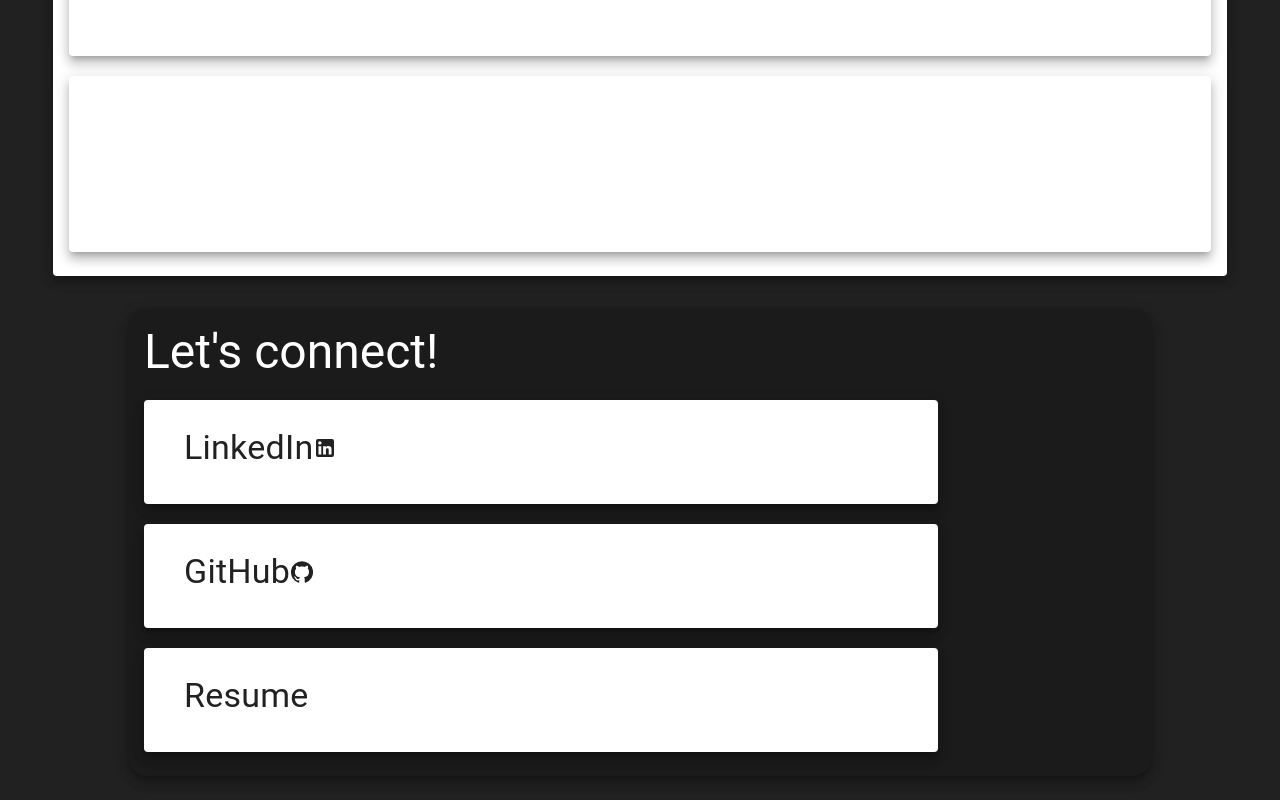
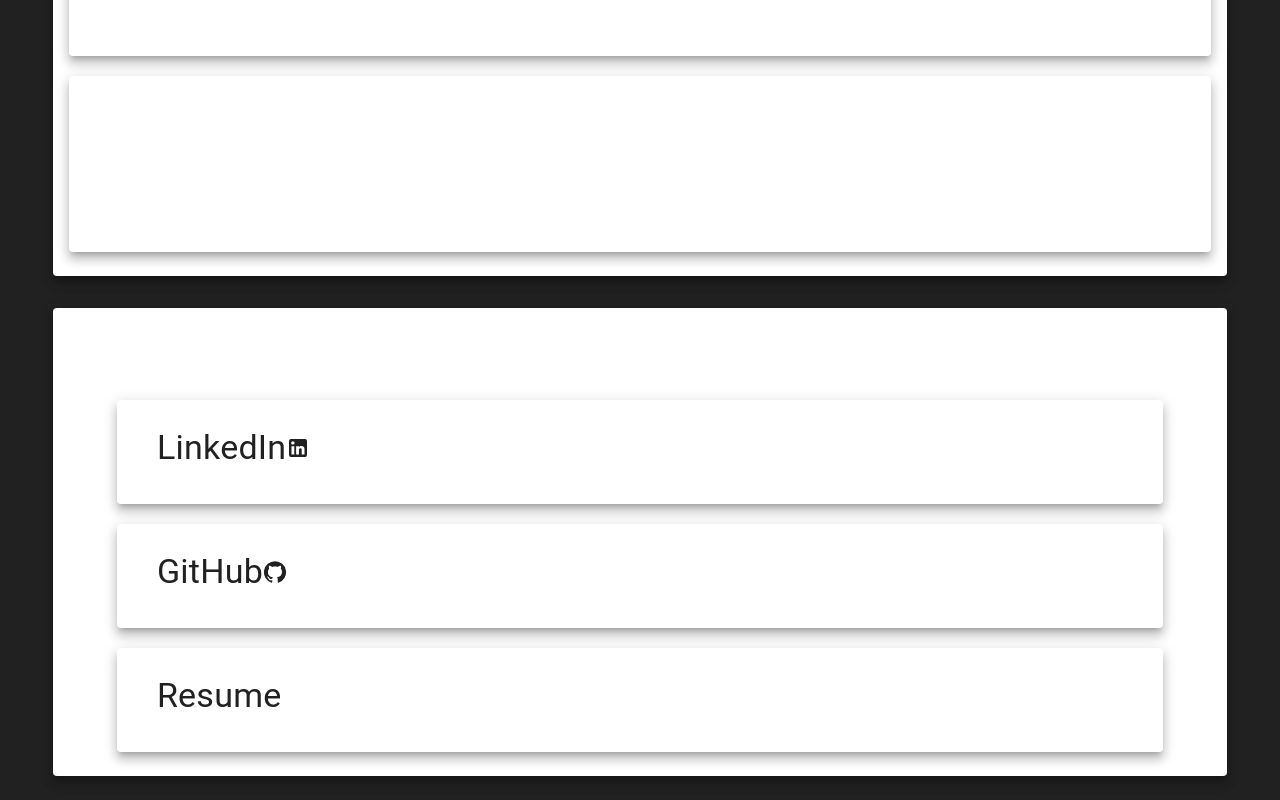
Before and after one commit to strobosco/personal-website, a Next.js app: page / in a window 1280 px wide. Shown: the part 916-1716 px from the top of the page. Built offline with nearby package versions, Linux system fonts and the light colour scheme.

Commit message:
Fixed footer

```diff
--- a/components/Footer.tsx
+++ b/components/Footer.tsx
@@ -18,12 +18,11 @@ const Footer: NextPage = () => {
   return (
     <footer>
       <Box className="mt-8 mb-6 mx-auto text-white font-body text-footer">
-        <Card
-          raised={true}
-          sx={{ bgcolor: "#1b1b1b", width: "80%", mx: "auto", borderRadius: 5 }}
-        >
+        <Card raised={true} className="bg-card w-11/12 mx-auto rounded">
           <CardContent className="text-white font-body">
-            <Typography variant="h3">{"Let's connect!"}</Typography>
+            <Typography variant="h3" className="text-center">
+              {"Connect with me!"}
+            </Typography>
             <a
               href="https://linkedin.com/in/niccolonobili"
               target="_blank"
@@ -31,7 +30,7 @@ const Footer: NextPage = () => {
             >
               <Card
                 raised={true}
-                className="w-4/5 mt-5 rounded bg-primary text-white"
+                className="w-11/12 mt-5 mx-auto rounded bg-primary text-white"
               >
                 <CardContent color="inherit">
                   <Toolbar>
@@ -61,7 +60,7 @@ const Footer: NextPage = () => {
             >
               <Card
                 raised={true}
-                className="w-4/5 mt-5 rounded bg-primary text-white"
+                className="w-11/12 mt-5 mx-auto rounded bg-primary text-white"
               >
                 <CardContent color="inherit">
                   <Toolbar>
@@ -85,7 +84,7 @@ const Footer: NextPage = () => {
             <a href="/resume.pdf" target="_blank" rel="noopener noreferrer">
               <Card
                 raised={true}
-                className="w-4/5 mt-5 rounded bg-primary text-white"
+                className="w-11/12 mt-5 mx-auto rounded bg-primary text-white"
               >
                 <CardContent color="inherit">
                   <Toolbar>
```
